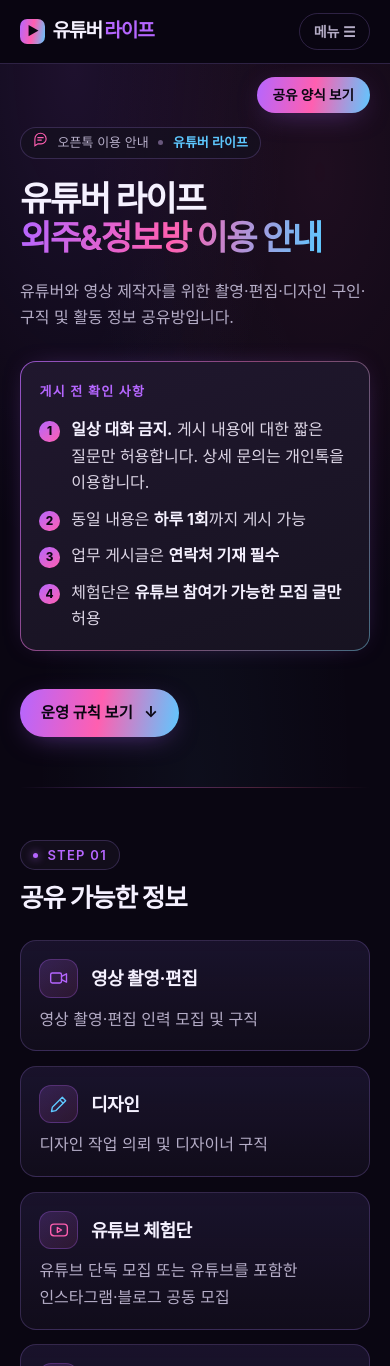
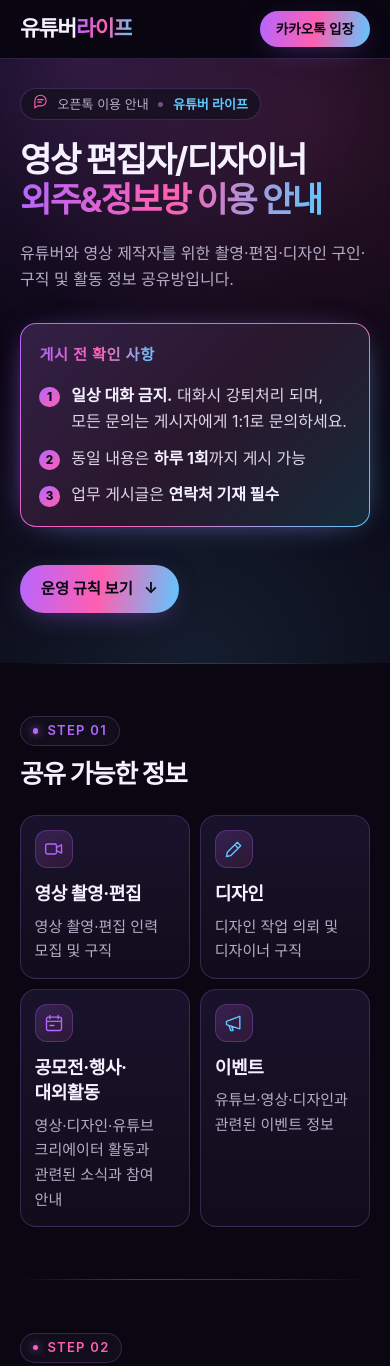
Before and after one commit to janeoov/cutcarry, a plain HTML site: page index.html in a window 390 px wide. Shown: the top 1366 px of the page. Drawn offline with Linux system fonts and the light colour scheme; a web font is replaced by a local one.

Commit message:
원페이지 공지 디자인 및 공유 범위 개편

```diff
--- a/guide.js
+++ b/guide.js
@@ -1,22 +1,3 @@
-document.documentElement.classList.add('js');
-
-const menu = document.querySelector('.menu');
-const nav = document.querySelector('nav');
-menu.addEventListener('click', () => {
-  menu.setAttribute('aria-expanded', String(menu.getAttribute('aria-expanded') !== 'true'));
-});
-
-nav.addEventListener('click', event => {
-  if (event.target.closest('a')) menu.setAttribute('aria-expanded', 'false');
-});
-
-document.addEventListener('keydown', event => {
-  if (event.key === 'Escape' && menu.getAttribute('aria-expanded') === 'true') {
-    menu.setAttribute('aria-expanded', 'false');
-    menu.focus();
-  }
-});
-
 const progress = document.querySelector('.progress');
 function updateProgress() {
   const length = document.documentElement.scrollHeight - window.innerHeight;
--- a/index.html
+++ b/index.html
@@ -4,7 +4,7 @@
   <meta charset="utf-8">
   <meta name="viewport" content="width=device-width, initial-scale=1">
   <meta name="theme-color" content="#0a0612">
-  <meta name="description" content="유튜버 라이프 외주&정보방 공지. 게시 규칙, 구인·구직 및 체험단 모집 양식, 편집비 산정과 정산 안내.">
+  <meta name="description" content="유튜버 라이프 외주&정보방 공지. 게시 규칙, 구인·구직 양식, 편집비 산정과 정산 안내.">
   <title>외주&amp;정보방 이용 안내 · 유튜버 라이프</title>
   <link rel="stylesheet" href="https://cdn.jsdelivr.net/gh/orioncactus/pretendard@v1.3.9/dist/web/variable/pretendardvariable-dynamic-subset.min.css">
   <link rel="stylesheet" href="style.css">
@@ -13,29 +13,24 @@
 <body id="top">
   <a class="skip" href="#main">본문으로 이동</a>
   <header>
-    <div class="nav-wrap">
-      <a class="brand" href="#top" aria-label="유튜버 라이프 처음으로"><span class="brand-mark" aria-hidden="true">▶</span>유튜버<span>라이프</span></a>
-      <button class="menu" aria-expanded="false" aria-controls="nav">메뉴 ☰</button>
-      <nav id="nav" aria-label="공지 목차">
-        <a href="#scope">공유 범위</a><a href="#rules">운영 규칙</a><a href="#forms">공유 양식</a><a href="#fees">편집비 안내</a><a href="#payment">거래 안내</a><a href="#contact">문의</a>
-      </nav>
+    <div class="wrap masthead">
+      <a class="brand" href="#top" aria-label="유튜버라이프 처음으로">유튜버<span>라이프</span></a>
+      <a class="gradient-button small" href="https://open.kakao.com/o/godklyPb" target="_blank" rel="noopener noreferrer">카카오톡 입장</a>
     </div>
     <div class="progress" aria-hidden="true"></div>
   </header>
   <main id="main">
     <section class="hero" aria-labelledby="title">
       <div class="wrap">
-        <div class="shortcut"><a class="gradient-button small" href="#forms">공유 양식 보기</a></div>
         <div class="badge"><span class="notice-icon" aria-hidden="true"><svg width="15" height="15" viewBox="0 0 24 24" fill="none" stroke="currentColor" stroke-width="1.8"><path d="M21 11a8 8 0 0 1-8 8H8l-5 3V11a9 9 0 0 1 18 0Z"/><path d="M7 9h10M7 13h7"/></svg></span> 오픈톡 이용 안내 <i></i> <b>유튜버 라이프</b></div>
-        <h1 id="title">유튜버 라이프<br><span>외주&amp;정보방 이용 안내</span></h1>
+        <h1 id="title">영상 편집자/디자이너<br><span>외주&amp;정보방 이용 안내</span></h1>
         <p class="intro">유튜버와 영상 제작자를 위한 촬영·편집·디자인 구인·구직 및 활동 정보 공유방입니다.</p>
         <div class="card glow summary">
           <div class="summary-head"><strong>게시 전 확인 사항</strong></div>
           <ol>
-            <li><span><strong>일상 대화 금지.</strong> 게시 내용에 대한 짧은 질문만 허용합니다. 상세 문의는 개인톡을 이용합니다.</span></li>
+            <li><span><strong>일상 대화 금지.</strong> 대화시 강퇴처리 되며, 모든 문의는 게시자에게 1:1로 문의하세요.</span></li>
             <li><span>동일 내용은 <strong>하루 1회</strong>까지 게시 가능</span></li>
             <li><span>업무 게시글은 <strong>연락처 기재 필수</strong></span></li>
-            <li><span>체험단은 <strong>유튜브 참여가 가능한 모집 글만</strong> 허용</span></li>
           </ol>
         </div>
         <a class="gradient-button" href="#rules">운영 규칙 보기 <span aria-hidden="true">↓</span></a>
@@ -48,11 +43,9 @@
       <div class="topic-grid">
         <article class="card topic"><div class="icon" aria-hidden="true"><svg viewBox="0 0 24 24"><rect x="2" y="6" width="13" height="12" rx="2"/><path d="m15 10 6-3v10l-6-3"/></svg></div><h3>영상 촬영·편집</h3><p>영상 촬영·편집 인력 모집 및 구직</p></article>
         <article class="card topic"><div class="icon blue" aria-hidden="true"><svg viewBox="0 0 24 24"><path d="m4 16 12-12 4 4L8 20l-5 1zM13 7l4 4"/></svg></div><h3>디자인</h3><p>디자인 작업 의뢰 및 디자이너 구직</p></article>
-        <article class="card topic"><div class="icon pink" aria-hidden="true"><svg viewBox="0 0 24 24"><rect x="2" y="5" width="20" height="14" rx="4"/><path d="m10 9 5 3-5 3z"/></svg></div><h3>유튜브 체험단</h3><p>유튜브 단독 모집 또는 유튜브를 포함한 인스타그램·블로그 공동 모집</p></article>
         <article class="card topic"><div class="icon" aria-hidden="true"><svg viewBox="0 0 24 24"><rect x="3" y="5" width="18" height="16" rx="2"/><path d="M7 3v4m10-4v4M3 10h18m-14 5h5"/></svg></div><h3>공모전·행사·대외활동</h3><p>영상·디자인·유튜브 크리에이터 활동과 관련된 소식과 참여 안내</p></article>
         <article class="card topic"><div class="icon blue" aria-hidden="true"><svg viewBox="0 0 24 24"><path d="m3 10 16-6v15L3 14zM6 15l2 6h3l-2-5"/></svg></div><h3>이벤트</h3><p>유튜브·영상·디자인과 관련된 이벤트 정보</p></article>
       </div>
-      <aside class="note"><strong>체험단 모집 기준</strong><p>유튜브와 인스타그램 중 한 채널을 선택하는 모집은 허용합니다. 유튜브 참여 없이 블로그·인스타그램에서만 진행하는 모집은 금지합니다.</p></aside>
     </section>
 
     <section class="section wrap" id="rules">
@@ -60,11 +53,11 @@
       <h2>게시 및 운영 규칙</h2>
       <div class="card list-card">
         <div><h3>게시 횟수</h3><p>동일 내용은 <strong>하루 1회</strong>까지 게시할 수 있습니다. 초과 시 사전 경고 없이 게시글을 숨기거나 작성자를 강제 퇴장시킬 수 있습니다.</p></div>
-        <div><h3>연락처</h3><p>업무 게시글에는 전화번호, 카카오톡 링크, 인스타그램 DM 등 연락 수단을 기재합니다. 연락처가 없는 글은 삭제될 수 있습니다.</p></div>
+        <div><h3>연락처</h3><p>업무 게시글에는 전화번호, 카카오톡 링크, 인스타그램 DM 등 <strong>연락 수단</strong>을 기재합니다. 연락처가 없는 글은 삭제될 수 있습니다.</p></div>
         <div><h3>편집 단가</h3><p>편집비는 거래 당사자가 협의합니다. <strong>영상 1분당 1만 원 이하</strong>의 구인·구직 게시글은 지양하며, 단가가 지나치게 낮은 글은 삭제될 수 있습니다.</p></div>
-        <div><h3>거래 책임</h3><p>이 방에서 성사된 거래의 책임은 당사자에게 있습니다. 거래 전 작업 범위, 비용, 지급 일정을 상호 확인합니다.</p></div>
+        <div><h3>거래 책임</h3><p>이 방에서 성사된 거래의 책임은 <strong>당사자</strong>에게 있습니다. 거래 전 작업 범위, 비용, 지급 일정을 상호 확인합니다.</p></div>
       </div>
-      <aside class="note warning"><strong>강제 퇴장 대상</strong><p>동일 내용의 게시 횟수를 반복해서 초과하거나, 유튜브 참여가 없는 블로그·인스타그램 체험단 모집 글을 지속적으로 게시하는 경우</p></aside>
+      <aside class="note warning"><strong>강제 퇴장 대상</strong><p>일상 대화를 하거나 동일 내용의 게시 횟수(하루 1회)를 반복해서 초과하는 경우</p></aside>
     </section>
 
     <section class="section wrap" id="forms">
@@ -86,13 +79,6 @@
 단가에 포함되는 작업 범위 :
 연락처(카카오톡 링크 또는 전화번호) :
 편집 포트폴리오 :</pre><p class="example"><strong>단가 작성 예시</strong> 편당 ___만 원 / 원본 30분 이내, 완성본 7분 이내 / 대사 자막과 간헐적인 포인트 자막 포함 / 인트로 제작 제외</p></article>
-        <article class="card form"><div class="form-head"><h3>유튜브 체험단 모집</h3><button class="copy" data-copy="trial" aria-label="유튜브 체험단 모집 양식 복사">양식 복사</button></div><pre id="trial">[유튜브 체험단 모집]
-체험단 명칭 :
-모집 인원 :
-참여 조건(모집 채널 포함) :
-우대 사항 :
-비용 :
-연락처(카카오톡 링크 또는 전화번호) :</pre></article>
       </div>
     </section>
 
--- a/style.css
+++ b/style.css
@@ -24,34 +24,35 @@ a:focus-visible, button:focus-visible { outline: 3px solid var(--blue); outline-
 .skip:focus { top: .5rem; }
 header { position: sticky; top: 0; z-index: 5; border-bottom: 1px solid var(--border); background: rgba(10,6,18,.94); backdrop-filter: blur(14px); }
 .progress { position: absolute; inset: 0 0 auto; height: 2px; background: var(--neon); transform: scaleX(0); transform-origin: left; }
-.nav-wrap { max-width: 74rem; padding: .8rem 1.25rem; margin: auto; display: flex; align-items: center; justify-content: space-between; gap: 1rem; }
-.brand { display: inline-flex; gap: .14rem; align-items: center; font-weight: 850; letter-spacing: -.06em; font-size: 1.2rem; }
-.brand > span:last-child { color: var(--purple); }
-.brand-mark { background: var(--neon); color: var(--bg); border-radius: .45rem; font-size: .77rem; padding: .15rem .46rem; margin-right: .3rem; }
-nav { display: flex; flex-wrap: wrap; gap: .45rem; }
-nav a, .menu, .copy, .back { border: 1px solid var(--border); color: var(--muted); background: transparent; border-radius: 2rem; font-weight: 600; padding: .37rem .84rem; font-size: .875rem; }
-nav a:hover, .menu:hover, .copy:hover, .back:hover { color: var(--ink); border-color: var(--purple); background: #21142f; }
-.menu { display: none; }
+.masthead { padding-block: .7rem; display: flex; align-items: center; justify-content: space-between; gap: 1rem; }
+.brand { display: inline-block; font-weight: 850; letter-spacing: -.055em; font-size: 1.35rem; }
+.copy, .back { border: 1px solid var(--border); color: var(--muted); background: transparent; border-radius: 2rem; font-weight: 600; padding: .37rem .84rem; font-size: .875rem; }
+.copy:hover, .back:hover { color: var(--ink); border-color: var(--purple); background: #21142f; }
 .wrap { max-width: 50.5rem; margin: auto; padding-inline: 1.25rem; }
-.hero { background: radial-gradient(ellipse at 19% 0, #b566ff1e, transparent 48%), radial-gradient(ellipse at 82% 15%, #ff5fb016, transparent 51%), radial-gradient(ellipse at 50% 100%, #5ec8ff0b, transparent 58%); }
-.hero .wrap { padding-block: 1.1rem 4.5rem; }
-.shortcut { text-align: right; margin-bottom: .85rem; }
+.hero { background: radial-gradient(circle at 20% 0%, #b566ff2e, transparent 45%), radial-gradient(circle at 80% 10%, #ff5fb024, transparent 50%), radial-gradient(circle at 50% 100%, #5ec8ff1f, transparent 55%); }
+.hero .wrap { padding-block: 2.8rem 4.5rem; }
 .badge, .step { display: inline-flex; align-items: center; gap: .6rem; border: 1px solid var(--border); background: #15101fc9; color: var(--muted); border-radius: 2rem; padding: .28rem .75rem; font-size: .8125rem; }
 .badge b { color: var(--blue); font-weight: 600; }
 .badge i, .step::before { width: .32rem; height: .32rem; border-radius: 50%; background: #68577c; }
 .notice-icon { color: var(--pink); }
 h1, h2, h3, p, ol, dl, dd, pre { margin: 0; }
 h1 { font-size: clamp(2.15rem, 5vw, 3.75rem); line-height: 1.15; letter-spacing: -.055em; margin: 1.25rem 0; }
-h1 span { background: var(--neon); background-clip: text; -webkit-background-clip: text; color: transparent; }
+.brand span, h1 span, .summary-head strong { background: var(--neon); background-clip: text; -webkit-background-clip: text; color: transparent; }
 .intro { color: var(--muted); max-width: 40rem; font-size: 1.1rem; }
 p { color: var(--muted); }
 strong { color: var(--ink); }
 .card { border: 1px solid var(--border); border-radius: 1rem; padding: 1.45rem; background: linear-gradient(180deg,rgba(28,21,48,.85),rgba(21,16,31,.7)); }
-.glow { background: linear-gradient(160deg,#20172e,#171321) padding-box, linear-gradient(120deg,#9353c6,#88446d,#456c81) border-box; border-color: transparent; box-shadow: 0 0 28px -15px #b566ff9c; }
+.glow {
+  background:
+    linear-gradient(135deg, #332046, #29172d 52%, #162a38) padding-box,
+    linear-gradient(135deg, var(--purple), var(--pink) 52%, var(--blue)) border-box;
+  border-color: transparent;
+  box-shadow: -8px 2px 32px -17px #b566ffaa, 8px 5px 32px -19px #5ec8ff99;
+}
 .summary { margin: 1.9rem 0 2.35rem; }
 .summary-head, .form-head, .rates dl > div { display: flex; align-items: center; justify-content: space-between; gap: .8rem; }
-.summary-head strong, .step { color: var(--purple); font-size: .8125rem; letter-spacing: .1em; }
-.summary-head span { padding: .1rem .65rem; border-radius: 2rem; color: #cd9aff; background: #b566ff20; font-size: .78rem; }
+.summary-head strong { font-size: .95rem; letter-spacing: .045em; }
+.step { color: var(--purple); font-size: .8125rem; letter-spacing: .1em; }
 .summary ol { margin-top: .9rem; display: grid; gap: .64rem; padding: 0; list-style: none; counter-reset: item; }
 .summary li { display: flex; align-items: baseline; gap: .72rem; font-size: 1rem; color: #ddd6e6; }
 .summary li::before { counter-increment: item; content: counter(item); flex: 0 0 1.27rem; height: 1.27rem; line-height: 1.27rem; text-align: center; border-radius: 50%; color: var(--bg); background: linear-gradient(140deg,var(--purple),var(--pink)); font-size: .73rem; font-weight: 800; }
@@ -68,12 +69,9 @@ h2 { font-size: clamp(1.6rem,3.8vw,2.25rem); line-height: 1.23; letter-spacing:
 h3 { font-size: 1.13rem; line-height: 1.4; letter-spacing: -.025em; }
 h3 + p { margin-top: .5rem; }
 .lead { margin: -.82rem 0 1.45rem; }
-.topic-grid { display: grid; grid-template-columns: repeat(6,1fr); gap: .9rem; }
-.topic { grid-column: span 2; }
-.topic:nth-child(n+4) { grid-column: span 3; }
+.topic-grid { display: grid; grid-template-columns: repeat(2,minmax(0,1fr)); gap: .9rem; }
 .icon { display: grid; place-items: center; width: 2.4rem; height: 2.4rem; margin-bottom: .8rem; color: var(--purple); background: linear-gradient(140deg,#b566ff30,#ff5fb019); border: 1px solid #b566ff46; border-radius: .75rem; }
 .icon.blue { color: var(--blue); }
-.icon.pink { color: var(--pink); }
 .icon svg { width: 1.25rem; fill: none; stroke: currentColor; stroke-width: 1.65; stroke-linejoin: round; stroke-linecap: round; }
 .note { border: 1px solid #5ec8ff39; border-radius: .85rem; padding: 1.1rem 1.35rem; background: #5ec8ff09; margin-top: 1rem; }
 .note strong { color: var(--blue); }
@@ -81,6 +79,9 @@ h3 + p { margin-top: .5rem; }
 .warning { background: #ff5f6d0a; border-color: #ff5f6d40; }
 .warning strong { color: #ff8791; }
 .list-card > div + div, .rates dl > div + div { border-top: 1px solid var(--border); margin-top: 1.05rem; padding-top: 1.05rem; }
+#rules .list-card h3 { color: #d59aff; }
+#rules .list-card strong { color: #8bd9ff; }
+#rules .list-card > div:nth-child(3) strong { color: #ff9bcf; }
 .forms, .pair { display: grid; gap: 1rem; }
 .form-head { margin-bottom: .9rem; }
 .copy { flex-shrink: 0; color: #d5b1ff; background: #201629; }
@@ -98,23 +99,15 @@ footer h2 { font-size: 1.4rem; margin: 0 0 1rem; }
 .contacts a:hover { text-decoration: underline; }
 .back { display: inline-block; margin-top: 1.35rem; }
 #status:not(:empty) { position: fixed; bottom: 1.3rem; left: 50%; width: max-content; max-width: 90vw; transform: translateX(-50%); z-index: 7; background: #251b35; border: 1px solid #764e94; color: var(--ink); padding: .52rem 1.15rem; border-radius: 1rem; box-shadow: 0 4px 20px #0006; }
-@media (max-width: 780px) {
-  .nav-wrap { flex-wrap: wrap; gap: .65rem; }
-  nav { flex-basis: 100%; }
-  .js .menu { display: block; }
-  .js .menu[aria-expanded="false"] + nav { display: none; }
-}
 @media (max-width: 620px) {
-  .hero .wrap { padding-block: .85rem 3.1rem; }
-  .desktop-break { display: none; }
+  .hero .wrap { padding-block: 1.8rem 3.1rem; }
   .intro { font-size: 1rem; }
   .section { padding-block: 3.25rem; }
   .card { padding: 1.15rem; }
-  .topic-grid, .pair { grid-template-columns: 1fr; }
-  .topic, .topic:nth-child(n+4) { grid-column: auto; }
-  .topic { display: grid; grid-template-columns: auto 1fr; column-gap: .82rem; align-items: center; }
-  .topic .icon { margin: 0; }
-  .topic p { grid-column: 1/-1; }
+  .pair { grid-template-columns: 1fr; }
+  .topic-grid { gap: .65rem; }
+  .topic { padding: .85rem; }
+  .topic p { font-size: .94rem; }
   .rates dl > div { display: grid; gap: .2rem; }
   .rates dd { text-align: left; }
   .form-head { flex-wrap: wrap; }
```
